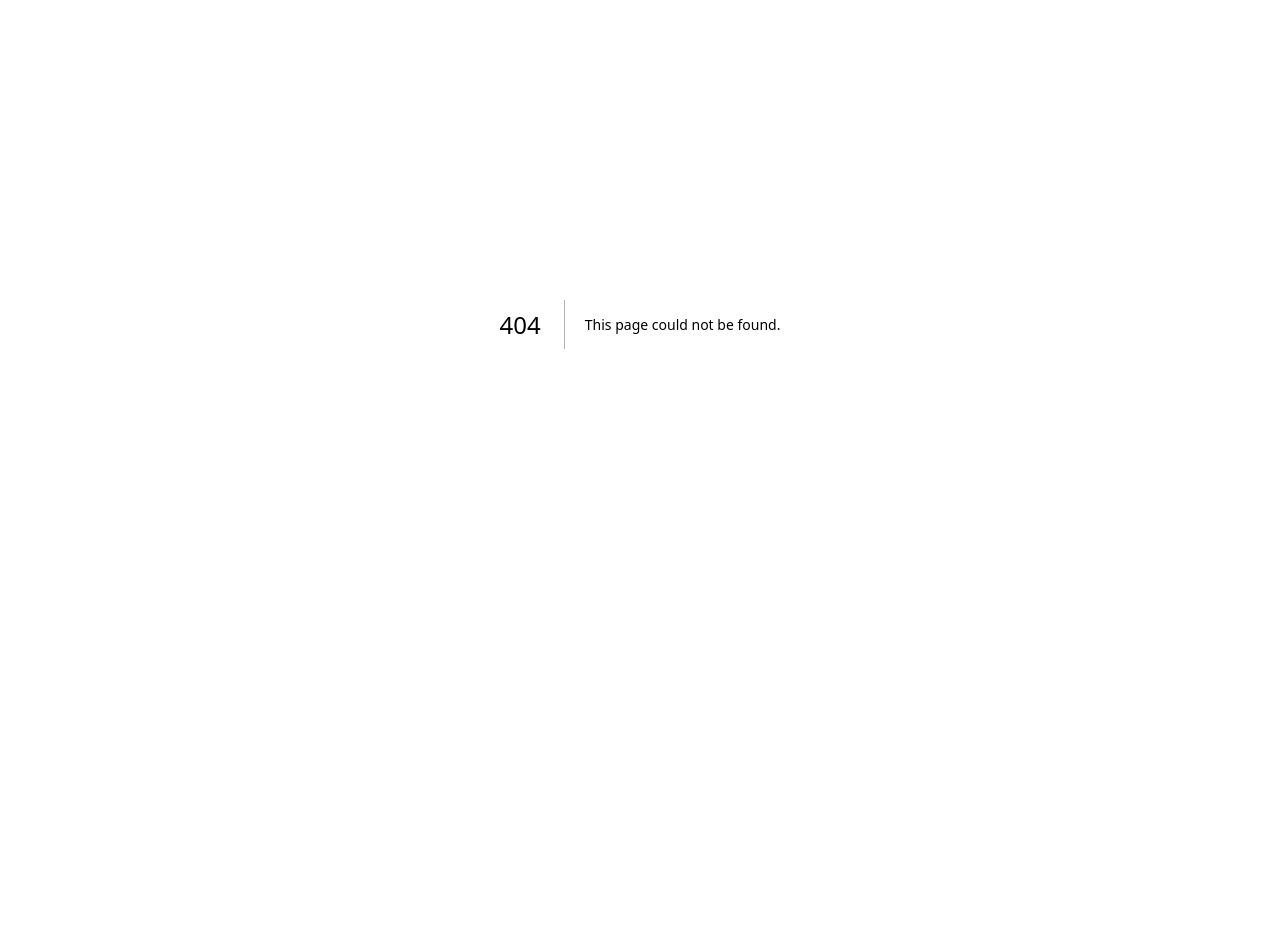
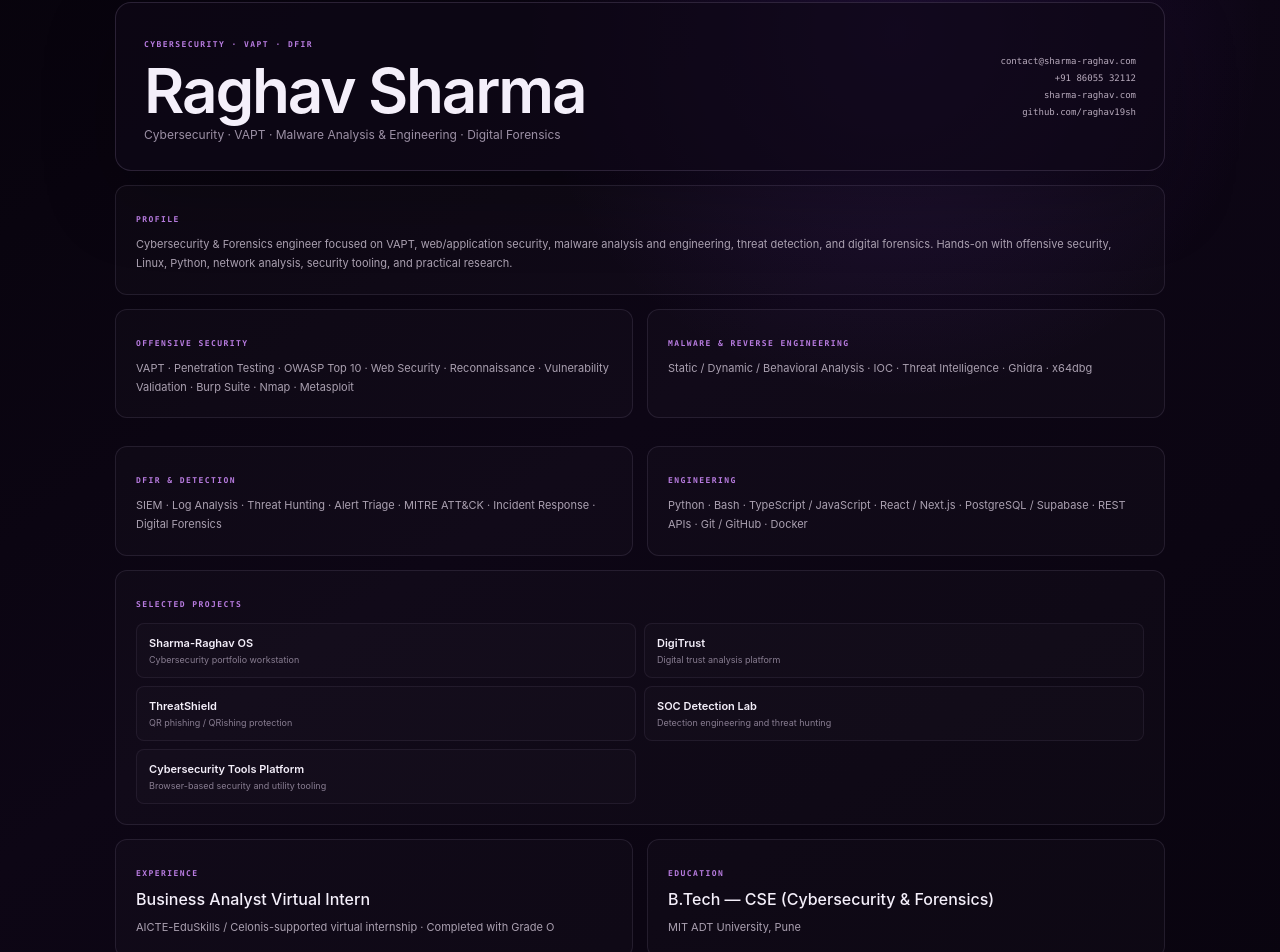
Before and after one commit to raghav19sh/sharma-raghav-os, a Next.js app: page /resume in a window 1280 px wide. Before the commit this address had no page. Shown: the part 76-1028 px from the top of the page. Before the commit the page ends 800 px from the top, so only its background shows below. Built offline with nearby package versions, Linux system fonts and the light colour scheme.

Commit message:
Add resume page

```diff
--- /dev/null
+++ b/src/app/resume/page.tsx
@@ -0,0 +1,72 @@
+import Link from "next/link";
+
+export default function ResumePage() {
+  return (
+    <main className="resume-page">
+      <div className="resume-shell">
+        <Link className="resume-back" href="/">← BACK</Link>
+        <header className="resume-header">
+          <div>
+            <span className="resume-kicker">CYBERSECURITY · VAPT · DFIR</span>
+            <h1>Raghav Sharma</h1>
+            <p>Cybersecurity · VAPT · Malware Analysis & Engineering · Digital Forensics</p>
+          </div>
+          <div className="resume-contact">
+            <span>contact@sharma-raghav.com</span>
+            <span>+91 86055 32112</span>
+            <span>sharma-raghav.com</span>
+            <span>github.com/raghav19sh</span>
+          </div>
+        </header>
+
+        <section className="resume-section">
+          <span className="resume-label">PROFILE</span>
+          <p>Cybersecurity & Forensics engineer focused on VAPT, web/application security, malware analysis and engineering, threat detection, and digital forensics. Hands-on with offensive security, Linux, Python, network analysis, security tooling, and practical research.</p>
+        </section>
+
+        <section className="resume-grid">
+          <div className="resume-section">
+            <span className="resume-label">OFFENSIVE SECURITY</span>
+            <p>VAPT · Penetration Testing · OWASP Top 10 · Web Security · Reconnaissance · Vulnerability Validation · Burp Suite · Nmap · Metasploit</p>
+          </div>
+          <div className="resume-section">
+            <span className="resume-label">MALWARE & REVERSE ENGINEERING</span>
+            <p>Static / Dynamic / Behavioral Analysis · IOC · Threat Intelligence · Ghidra · x64dbg</p>
+          </div>
+          <div className="resume-section">
+            <span className="resume-label">DFIR & DETECTION</span>
+            <p>SIEM · Log Analysis · Threat Hunting · Alert Triage · MITRE ATT&CK · Incident Response · Digital Forensics</p>
+          </div>
+          <div className="resume-section">
+            <span className="resume-label">ENGINEERING</span>
+            <p>Python · Bash · TypeScript / JavaScript · React / Next.js · PostgreSQL / Supabase · REST APIs · Git / GitHub · Docker</p>
+          </div>
+        </section>
+
+        <section className="resume-section">
+          <span className="resume-label">SELECTED PROJECTS</span>
+          <div className="resume-projects">
+            <article><strong>Sharma-Raghav OS</strong><span>Cybersecurity portfolio workstation</span></article>
+            <article><strong>DigiTrust</strong><span>Digital trust analysis platform</span></article>
+            <article><strong>ThreatShield</strong><span>QR phishing / QRishing protection</span></article>
+            <article><strong>SOC Detection Lab</strong><span>Detection engineering and threat hunting</span></article>
+            <article><strong>Cybersecurity Tools Platform</strong><span>Browser-based security and utility tooling</span></article>
+          </div>
+        </section>
+
+        <section className="resume-grid">
+          <div className="resume-section">
+            <span className="resume-label">EXPERIENCE</span>
+            <h2>Business Analyst Virtual Intern</h2>
+            <p>AICTE-EduSkills / Celonis-supported virtual internship · Completed with Grade O</p>
+          </div>
+          <div className="resume-section">
+            <span className="resume-label">EDUCATION</span>
+            <h2>B.Tech — CSE (Cybersecurity & Forensics)</h2>
+            <p>MIT ADT University, Pune</p>
+          </div>
+        </section>
+      </div>
+    </main>
+  );
+}
```
